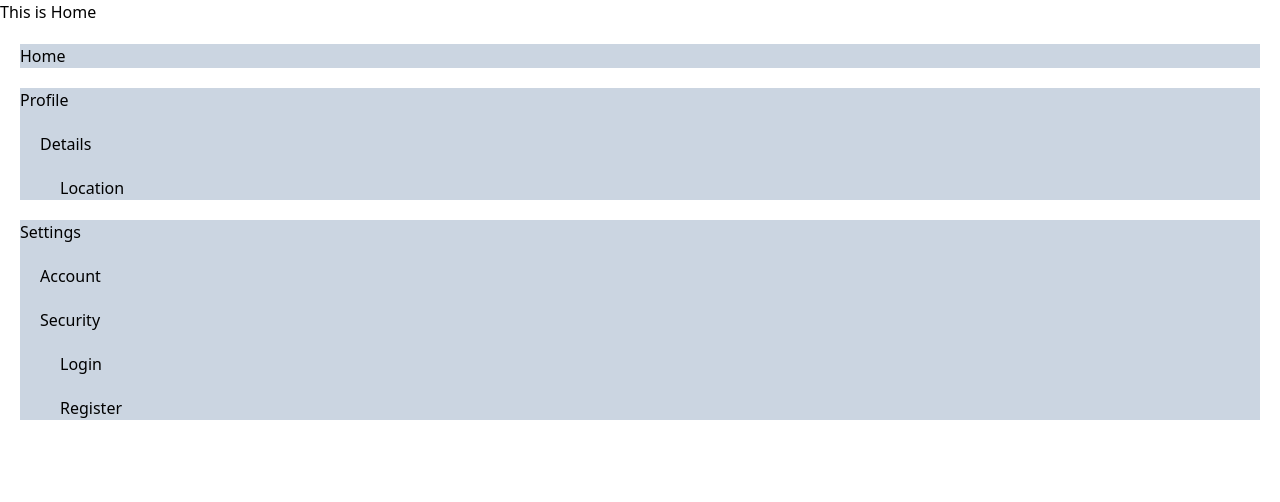
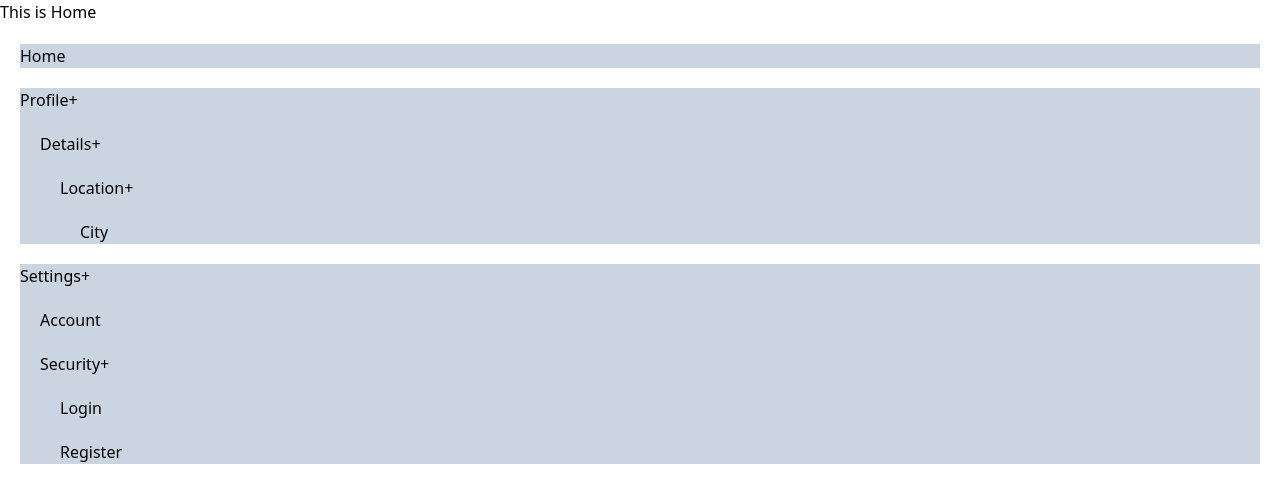
Before and after one commit to weraldco/REACT_MINI_PROJECT, a React (Vite) app: page / in a window 1280 px wide. Shown: the top 502 px of the page. Built offline with nearby package versions, Linux system fonts and the light colour scheme; the HTML template or start-up script is replaced by a standard one.

Commit message:
Updated some codes

```diff
--- a/src/mini-projects/6 - RecursiveNavMenu/SideMenu.tsx
+++ b/src/mini-projects/6 - RecursiveNavMenu/SideMenu.tsx
@@ -1,4 +1,5 @@
 /* eslint-disable no-mixed-spaces-and-tabs */
+import { spreadElement } from '@babel/types';
 import { useState } from 'react';
 import { Link, Route, Routes } from 'react-router-dom';
 import { menus } from './data';
@@ -7,7 +8,7 @@ import Profile from './pages/Profile';
 import Settings from './pages/Settings';
 
 export default function SideMenu() {
-	const [displayChildrenMenu, setDisplayChildrenMenu] = useState({});
+	// const [displayChildrenMenu, setDisplayChildrenMenu] = useState({});
 	function handleOnClick() {}
 	return (
 		<>
@@ -61,10 +62,16 @@ function MenuItem({ menu, handleClick }: MenuItemsProps) {
 	return (
 		<>
 			<li key={menu.label} onClick={handleClick}>
-				<Link to="/">{menu.label}</Link>
+				<div className="flex">
+					<Link to="/">{menu.label}</Link>
+
+					{menu && menu.children && menu.children.length > 0 ? (
+						<span>+</span>
+					) : null}
+				</div>
 
 				{menu.children && menu.children.length > 0 ? (
-					<MenuList menus={menu.children} />
+					<MenuList menus={menu.children} handleClick={handleClick} />
 				) : null}
 			</li>
 		</>
--- a/src/mini-projects/6 - RecursiveNavMenu/data.ts
+++ b/src/mini-projects/6 - RecursiveNavMenu/data.ts
@@ -11,6 +11,7 @@ export const menus = [
 					{
 						label: 'Location',
 						to: 'location',
+						children: [{ label: 'City', to: 'city' }],
 					},
 				],
 			},
```
Also changed, not shown: 1 other file (tests, documents, lock files or other folders).
